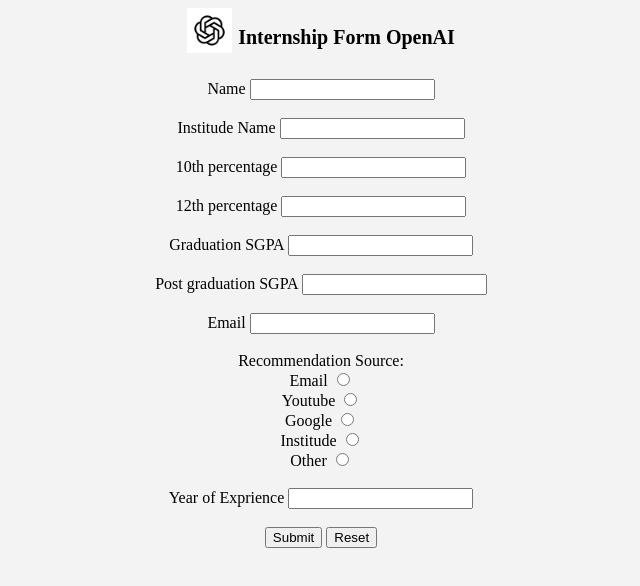
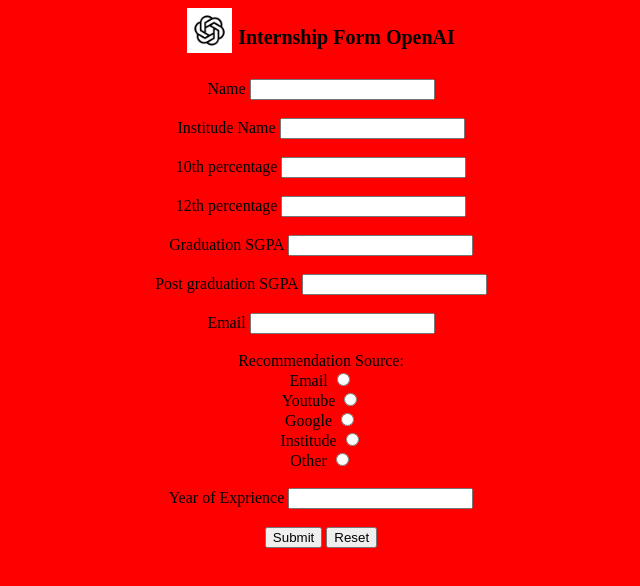
Before and after one commit to Nephophilex/first, a plain HTML site: page index.html in a window 1280 px wide. Shown: the whole page, without its empty margins (319-959 px from the left). Drawn offline with Linux system fonts and the light colour scheme.

Commit message:
Background changed to red

```diff
--- a/index.html
+++ b/index.html
@@ -2,7 +2,7 @@
   <head>
     <title>Google form</title>
   </head>
-  <body style="background-color: rgb(243, 243, 243)">
+  <body style="background-color: rgb(255, 0, 0)">
     <h2 style="text-align: center">
       <a href="https://openai.com" target="_blank">
         <img src="images.png" width="45px"/></a>
```
